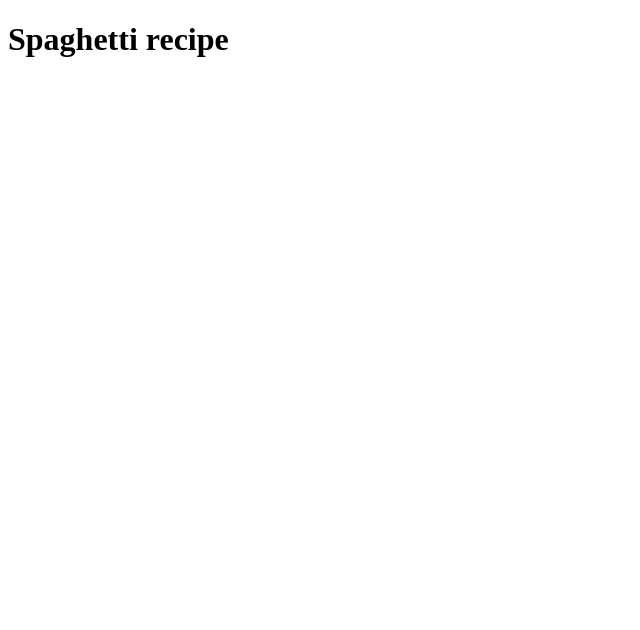
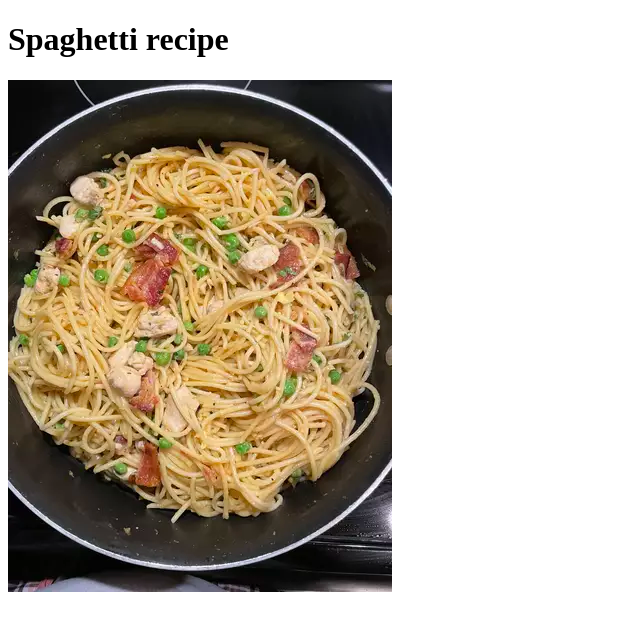
Before and after one commit to IlyaAmadeus/odin-recipes, a plain HTML site: page recipes/spaghetti.html in a window 1280 px wide. Shown: the whole page, without its empty margins (0-640 px from the left). Drawn offline with Linux system fonts and the light colour scheme.

Commit message:
Add images to website
create an images folder for a website and add
spaghetti image

```diff
--- a/recipes/spaghetti.html
+++ b/recipes/spaghetti.html
@@ -6,5 +6,6 @@
     </head>
     <body>
         <h1>Spaghetti recipe</h1>
+        <img src="../img/spaghetti-img/spaghetti.jpg" alt="Image of a served spaghetti">
     </body>
 </html>
```
Also changed, not shown: img/spaghetti-img/spaghetti.jpg (added).
